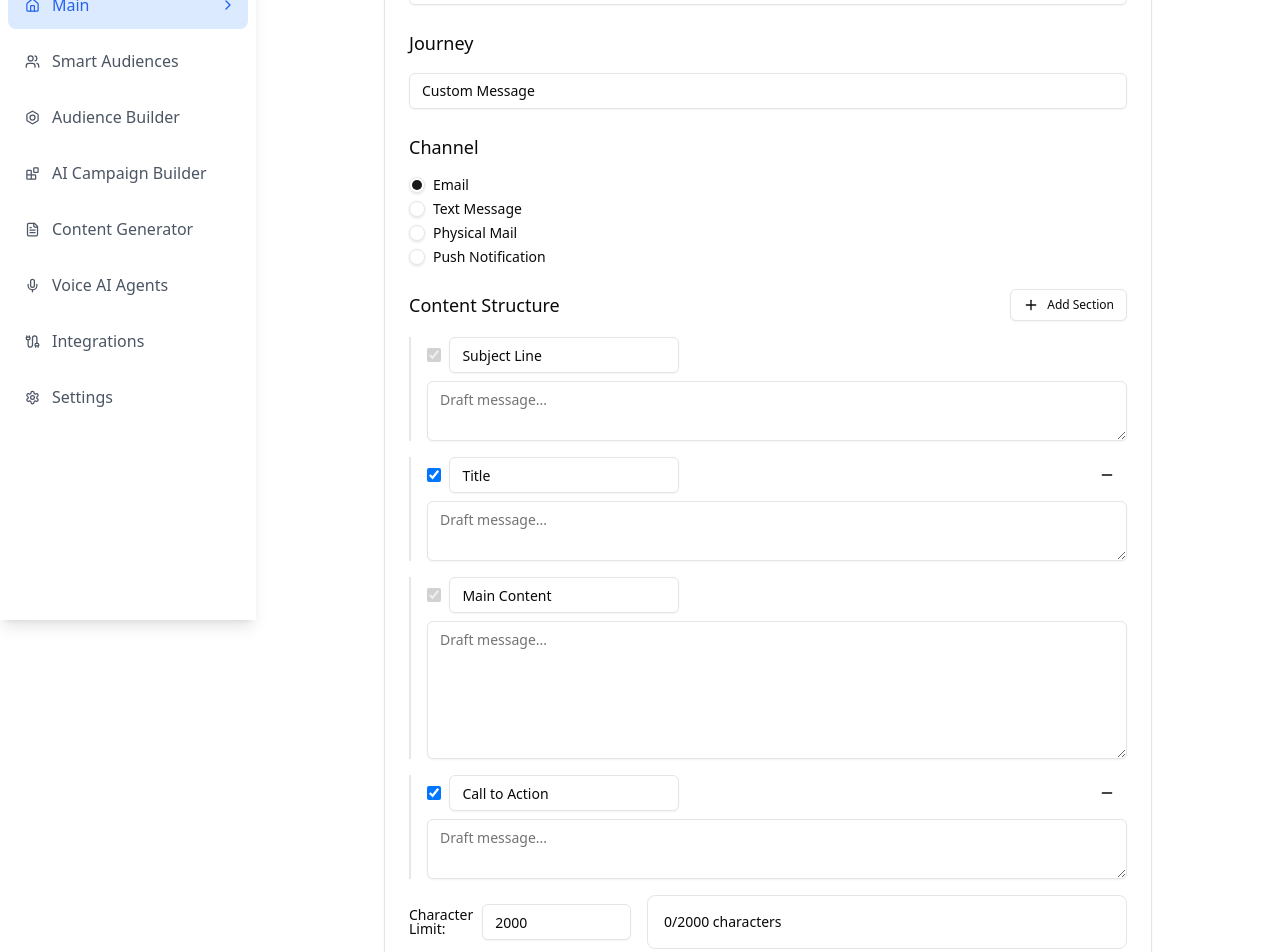
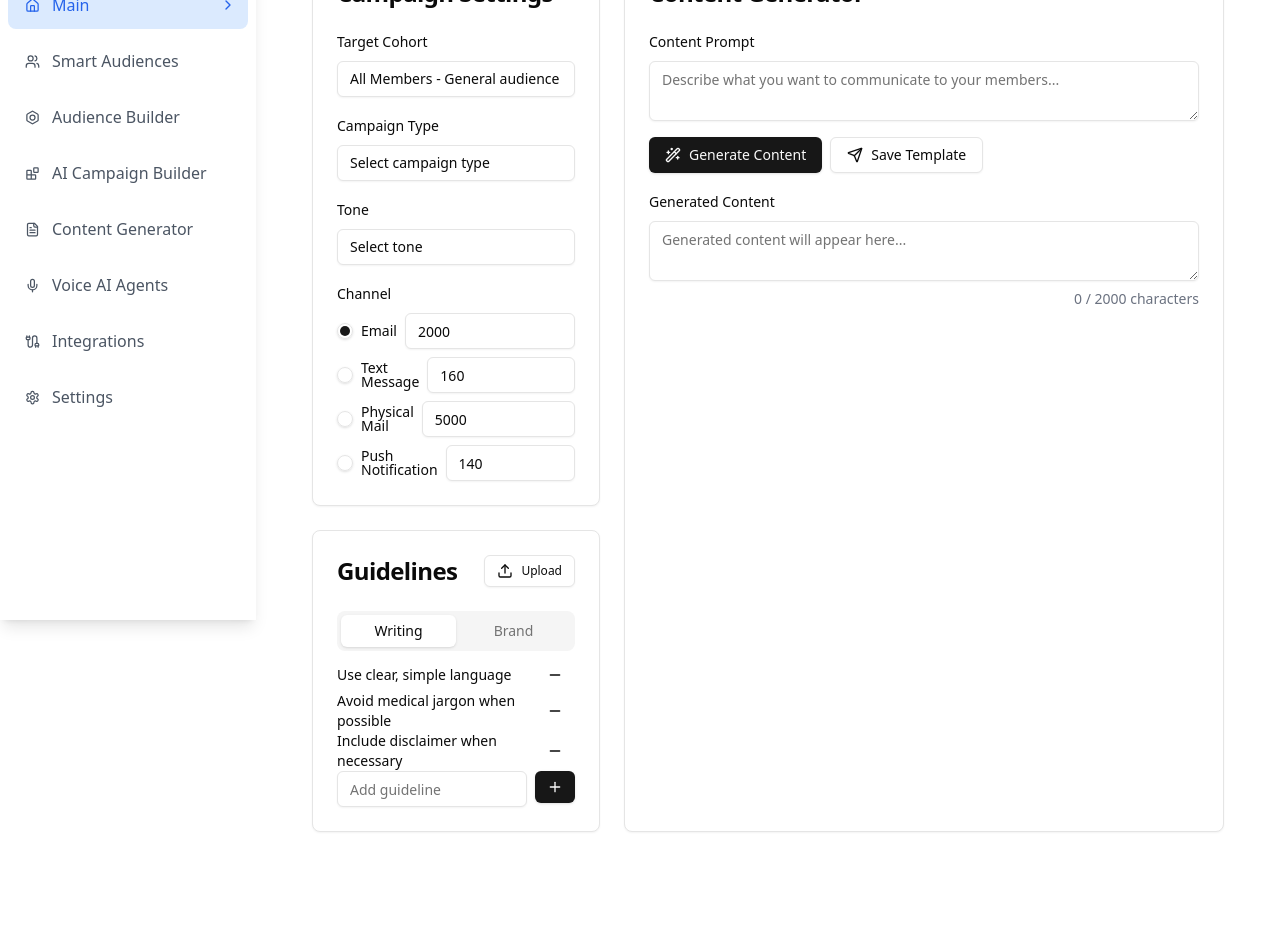
Before and after one commit to aida-na/engagement-demo, a Next.js app: page /content in a window 1280 px wide. Shown: the part 180-1132 px from the top of the page. After the commit the page ends 1068 px from the top, so only its background shows below. Built offline with nearby package versions, Linux system fonts and the light colour scheme.

Commit message:
content gen

```diff
--- a/src/app/content/page.js
+++ b/src/app/content/page.js
@@ -1,66 +1,29 @@
-"use client"
-
+'use client';
 import React, { useState } from 'react';
-import { Card, CardContent, CardHeader, CardTitle } from '@/components/ui/card';
+import { Card, CardHeader, CardTitle, CardContent } from '@/components/ui/card';
 import { Button } from '@/components/ui/button';
+import { Textarea } from '@/components/ui/textarea';
 import { Input } from '@/components/ui/input';
-import { Textarea } from '@/components/ui/textarea';
+import { Select, SelectContent, SelectItem, SelectTrigger, SelectValue } from '@/components/ui/select';
 import { RadioGroup, RadioGroupItem } from '@/components/ui/radio-group';
 import { Label } from '@/components/ui/label';
+import { AlertCircle, Mail, Send, Sparkles, Wand2, Plus, Upload, Minus } from 'lucide-react';
 import { Alert, AlertDescription } from '@/components/ui/alert';
-import { Plus, Minus, Wand2, Upload } from 'lucide-react';
-import { Select, SelectContent, SelectItem, SelectTrigger, SelectValue } from '@/components/ui/select';
 import { Tabs, TabsContent, TabsList, TabsTrigger } from "@/components/ui/tabs";
 
-const ContentGenerator = () => {
-  // Templates data
-  const templates = {
-    engagement: {
-      subject: "Stay Connected with Your Health Journey",
-      title: "Your Health Journey Matters",
-      content: "We noticed you haven't visited recently and want to ensure you're getting the care you need...",
-      cta: "Schedule a Check-up"
-    },
-    enrollment: {
-      subject: "Enhance Your Healthcare Coverage",
-      title: "Choose the Right Health Plan",
-      content: "Open enrollment period is here. Explore our comprehensive healthcare plans...",
-      cta: "Enroll Now"
-    },
-    newsletter: {
-      subject: "Your Monthly Health Update",
-      title: "Stay Informed About Your Health",
-      content: "This month's wellness insights and healthcare updates...",
-      cta: "Read More"
-    }
-  };
-
-  // Smart cohorts data
-  const cohorts = {
-    all: { name: 'All Members', description: 'General audience' },
-    diabetes: { name: 'Members with Diabetes', description: 'Diabetes management patients' },
-    seniors: { name: 'Senior Members', description: 'Age 65+' },
-    chronic: { name: 'Chronic Care', description: 'Ongoing treatment members' },
-    newPatients: { name: 'New Members', description: 'First-time visitors' },
-    preventive: { name: 'Preventive Care', description: 'Wellness and prevention focus' }
-  };
-
-  // States
+const EmailMarketingDashboard = () => {
+  const [emailContent, setEmailContent] = useState('');
+  const [prompt, setPrompt] = useState('');
+  const [isGenerating, setIsGenerating] = useState(false);
   const [channel, setChannel] = useState('email');
   const [selectedTemplate, setSelectedTemplate] = useState('custom');
+  const [selectedCohort, setSelectedCohort] = useState('all');
   const [characterLimit, setCharacterLimit] = useState({
     email: 2000,
     text: 160,
     push: 140,
     mail: 5000
   });
-  const [selectedCohort, setSelectedCohort] = useState('diabetes');
-  const [contentStructure, setContentStructure] = useState([
-    { id: 'subject', label: 'Subject Line', enabled: true, content: '', required: true, placeholder: 'Draft message...' },
-    { id: 'title', label: 'Title', enabled: true, content: '', required: false, placeholder: 'Draft message...' },
-    { id: 'content', label: 'Main Content', enabled: true, content: '', required: true, placeholder: 'Draft message...' },
-    { id: 'cta', label: 'Call to Action', enabled: true, content: '', required: false, placeholder: 'Draft message...' }
-  ]);
   const [writingGuidelines, setWritingGuidelines] = useState([
     'Use clear, simple language',
     'Avoid medical jargon when possible',
@@ -73,19 +36,28 @@ const ContentGenerator = () => {
   ]);
   const [newGuideline, setNewGuideline] = useState('');
 
-  // Handler functions
-  const handleAddStructureItem = () => {
-    const newId = `custom${contentStructure.length + 1}`;
-    setContentStructure([
-      ...contentStructure,
-      { id: newId, label: 'Custom Section', enabled: true, content: '', required: false, placeholder: 'Draft message...' }
-    ]);
-  };
+  // Configuration options
+  const campaignTypes = [
+    { id: 'open-enrollment', name: 'Open Enrollment' },
+    { id: 'wellness-program', name: 'Wellness Program' },
+    { id: 'plan-updates', name: 'Plan Updates' },
+    { id: 'preventive-care', name: 'Preventive Care' },
+  ];
 
-  const handleStructureChange = (id, field, value) => {
-    setContentStructure(contentStructure.map(item =>
-      item.id === id ? { ...item, [field]: value } : item
-    ));
+  const toneOptions = [
+    { id: 'professional', name: 'Professional' },
+    { id: 'friendly', name: 'Friendly' },
+    { id: 'informative', name: 'Informative' },
+    { id: 'urgent', name: 'Urgent' },
+  ];
+
+  const cohorts = {
+    all: { name: 'All Members', description: 'General audience' },
+    diabetes: { name: 'Members with Diabetes', description: 'Diabetes management patients' },
+    seniors: { name: 'Senior Members', description: 'Age 65+' },
+    chronic: { name: 'Chronic Care', description: 'Ongoing treatment members' },
+    newPatients: { name: 'New Members', description: 'First-time visitors' },
+    preventive: { name: 'Preventive Care', description: 'Wellness and prevention focus' }
   };
 
   const handleGuidelineAdd = (type) => {
@@ -106,31 +78,43 @@ const ContentGenerator = () => {
     }
   };
 
-  const handleGuidelineUpload = (type) => {
-    // This would trigger file upload functionality
-    console.log(`Upload ${type} guidelines document`);
-  };
+  const handleGenerate = () => {
+    setIsGenerating(true);
+    setTimeout(() => {
+      setEmailContent(`Dear [Member Name],
 
-  const getCharacterCount = () => {
-    return contentStructure
-      .filter(item => item.enabled)
-      .reduce((total, item) => total + item.content.length, 0);
-  };
+We hope this email finds you well. We're excited to share some important updates about your healthcare plan that will help you make the most of your benefits.
 
-  const isOverLimit = () => {
-    return getCharacterCount() > characterLimit[channel];
+[Generated content would appear here based on the selected campaign type and tone]
+
+Best regards,
+Your Healthcare Team`);
+      setIsGenerating(false);
+    }, 1500);
   };
 
   return (
-    <div className="max-w-3xl mx-auto space-y-6">
+    <div className="max-w-6xl mx-auto p-6 space-y-6">
+      <header className="flex items-center justify-between mb-6">
+        <div>
+          <h1 className="text-2xl font-bold">Healthcare Content Generator</h1>
+          <p className="text-gray-500">Create personalized healthcare plan communications</p>
+        </div>
+        <Button variant="outline" className="gap-2">
+          <Mail className="w-4 h-4" />
+          Preview Message
+        </Button>
+      </header>
+
+      <div className="grid grid-cols-1 md:grid-cols-3 gap-6">
+        <div className="md:col-span-1 space-y-6">
           <Card>
             <CardHeader>
-          <CardTitle>Content Generator</CardTitle>
+              <CardTitle>Campaign Settings</CardTitle>
             </CardHeader>
-        <CardContent className="space-y-6">
-          {/* Target Cohort Selection */}
-          <div className="space-y-4">
-            <h3 className="text-lg font-medium">Target Cohort</h3>
+            <CardContent className="space-y-4">
+              <div className="space-y-2">
+                <label className="text-sm font-medium">Target Cohort</label>
                 <Select value={selectedCohort} onValueChange={setSelectedCohort}>
                   <SelectTrigger>
                     <SelectValue placeholder="Choose target cohort..." />
@@ -145,183 +129,112 @@ const ContentGenerator = () => {
                 </Select>
               </div>
 
-          {/* Rest of the component remains unchanged */}
-          {/* Journey Selection */}
-          <div className="space-y-4">
-            <h3 className="text-lg font-medium">Journey</h3>
-            <Select value={selectedTemplate} onValueChange={setSelectedTemplate}>
+              <div className="space-y-2">
+                <label className="text-sm font-medium">Campaign Type</label>
+                <Select>
                   <SelectTrigger>
-                <SelectValue placeholder="Choose a journey..." />
+                    <SelectValue placeholder="Select campaign type" />
                   </SelectTrigger>
                   <SelectContent>
-                <SelectItem value="custom">Custom Message</SelectItem>
-                <SelectItem value="engagement">Patient Engagement</SelectItem>
-                <SelectItem value="enrollment">Plan Enrollment</SelectItem>
-                <SelectItem value="newsletter">Health Newsletter</SelectItem>
+                    {campaignTypes.map((type) => (
+                      <SelectItem key={type.id} value={type.id}>
+                        {type.name}
+                      </SelectItem>
+                    ))}
                   </SelectContent>
                 </Select>
               </div>
 
-          {/* Channel Selection */}
-          <div className="space-y-4">
-            <h3 className="text-lg font-medium">Channel</h3>
-            <RadioGroup value={channel} onValueChange={setChannel} className="flex flex-wrap gap-4">
+              <div className="space-y-2">
+                <label className="text-sm font-medium">Tone</label>
+                <Select>
+                  <SelectTrigger>
+                    <SelectValue placeholder="Select tone" />
+                  </SelectTrigger>
+                  <SelectContent>
+                    {toneOptions.map((tone) => (
+                      <SelectItem key={tone.id} value={tone.id}>
+                        {tone.name}
+                      </SelectItem>
+                    ))}
+                  </SelectContent>
+                </Select>
+              </div>
+
+              <div className="space-y-2">
+                <label className="text-sm font-medium">Channel</label>
+                <RadioGroup value={channel} onValueChange={setChannel} className="flex flex-col space-y-2">
                   <div className="flex items-center space-x-2">
                     <RadioGroupItem value="email" id="email" />
                     <Label htmlFor="email">Email</Label>
+                    <Input
+                      type="number"
+                      value={characterLimit.email}
+                      onChange={(e) => setCharacterLimit({...characterLimit, email: parseInt(e.target.value)})}
+                      className="w-24 ml-auto"
+                    />
                   </div>
                   <div className="flex items-center space-x-2">
                     <RadioGroupItem value="text" id="text" />
                     <Label htmlFor="text">Text Message</Label>
+                    <Input
+                      type="number"
+                      value={characterLimit.text}
+                      onChange={(e) => setCharacterLimit({...characterLimit, text: parseInt(e.target.value)})}
+                      className="w-24 ml-auto"
+                    />
                   </div>
                   <div className="flex items-center space-x-2">
                     <RadioGroupItem value="mail" id="mail" />
                     <Label htmlFor="mail">Physical Mail</Label>
+                    <Input
+                      type="number"
+                      value={characterLimit.mail}
+                      onChange={(e) => setCharacterLimit({...characterLimit, mail: parseInt(e.target.value)})}
+                      className="w-24 ml-auto"
+                    />
                   </div>
                   <div className="flex items-center space-x-2">
                     <RadioGroupItem value="push" id="push" />
                     <Label htmlFor="push">Push Notification</Label>
+                    <Input
+                      type="number"
+                      value={characterLimit.push}
+                      onChange={(e) => setCharacterLimit({...characterLimit, push: parseInt(e.target.value)})}
+                      className="w-24 ml-auto"
+                    />
                   </div>
                 </RadioGroup>
               </div>
+            </CardContent>
+          </Card>
 
-          {/* Content Structure */}
-          <div className="space-y-4">
-            <div className="flex justify-between items-center">
-              <h3 className="text-lg font-medium">Content Structure</h3>
+          <Card>
+            <CardHeader className="flex flex-row items-center justify-between space-y-0">
+              <CardTitle>Guidelines</CardTitle>
               <Button
                 variant="outline"
                 size="sm"
                 className="flex items-center"
-                onClick={handleAddStructureItem}
-              >
-                <Plus className="h-4 w-4 mr-2" />
-                Add Section
-              </Button>
-            </div>
-
-            {contentStructure.map((item) => (
-              <div key={item.id} className="space-y-2 border-l-2 border-gray-200 pl-4">
-                <div className="flex items-center justify-between">
-                  <div className="flex items-center space-x-2">
-                    <input
-                      type="checkbox"
-                      checked={item.enabled}
-                      onChange={(e) => handleStructureChange(item.id, 'enabled', e.target.checked)}
-                      className="h-4 w-4"
-                      disabled={item.required}
-                    />
-                    <Input
-                      value={item.label}
-                      onChange={(e) => handleStructureChange(item.id, 'label', e.target.value)}
-                      className="w-48"
-                    />
-                  </div>
-                  {!item.required && (
-                    <Button
-                      variant="ghost"
-                      size="sm"
-                      onClick={() => setContentStructure(contentStructure.filter(i => i.id !== item.id))}
-                    >
-                      <Minus className="h-4 w-4" />
-                    </Button>
-                  )}
-                </div>
-                {item.enabled && (
-                  <Textarea
-                    value={item.content}
-                    onChange={(e) => handleStructureChange(item.id, 'content', e.target.value)}
-                    placeholder={item.placeholder}
-                    className="w-full"
-                    rows={item.id === 'content' ? 6 : 2}
-                  />
-                )}
-              </div>
-            ))}
-
-            {/* Character Limit */}
-            <div className="flex items-center space-x-4 mt-4">
-              <div className="flex items-center space-x-2">
-                <Label htmlFor="charLimit">Character Limit:</Label>
-                <Input
-                  type="number"
-                  id="charLimit"
-                  value={characterLimit[channel]}
-                  onChange={(e) => setCharacterLimit({
-                    ...characterLimit,
-                    [channel]: Number(e.target.value)
-                  })}
-                  className="w-24"
-                />
-              </div>
-              <Alert variant={isOverLimit() ? "destructive" : "default"} className="ml-4">
-                <AlertDescription>
-                  {getCharacterCount()}/{characterLimit[channel]} characters
-                  {isOverLimit() && " (Over limit!)"}
-                </AlertDescription>
-              </Alert>
-            </div>
-          </div>
-
-          {/* Guidelines */}
-          <div className="space-y-4">
-            <div className="flex justify-between items-center">
-              <h3 className="text-lg font-medium">Guidelines</h3>
-              <Button
-                variant="outline"
-                size="sm"
-                className="flex items-center"
-                onClick={() => handleGuidelineUpload('document')}
               >
                 <Upload className="h-4 w-4 mr-2" />
-                Upload Guidelines
+                Upload
               </Button>
-            </div>
+            </CardHeader>
+            <CardContent>
               <Tabs defaultValue="writing">
-              <TabsList>
-                <TabsTrigger value="writing">Writing Guidelines</TabsTrigger>
-                <TabsTrigger value="brand">Brand Guidelines</TabsTrigger>
+                <TabsList className="w-full">
+                  <TabsTrigger value="writing" className="flex-1">Writing</TabsTrigger>
+                  <TabsTrigger value="brand" className="flex-1">Brand</TabsTrigger>
                 </TabsList>
 
                 <TabsContent value="writing" className="space-y-4">
                   {writingGuidelines.map((guideline, index) => (
-                  <div key={index} className="flex items-center space-x-2">
+                    <div key={index} className="flex items-center justify-between text-sm">
                       <span className="flex-1">{guideline}</span>
                       <Button
                         variant="ghost"
-                    size="icon"
-                    onClick={() => setContentStructure(contentStructure.filter(i => i.id !== item.id))}
-                  >
-                    <Minus className="h-4 w-4" />
-                  </Button>
-                  </div>
-                ))}
-                <div className="flex space-x-2">
-                  <Input
-                    value={newGuideline}
-                    onChange={(e) => setNewGuideline(e.target.value)}
-                    placeholder="Add new writing guideline"
-                    className="flex-1"
-                  />
-                <Button
-                  variant="default"
                         size="sm"
-                  className="flex items-center"
-                  onClick={() => handleGuidelineAdd('writing')}
-                >
-                  <Plus className="h-4 w-4 mr-2" />
-                  Add
-                </Button>
-                </div>
-              </TabsContent>
-
-              <TabsContent value="brand" className="space-y-4">
-                {brandGuidelines.map((guideline, index) => (
-                  <div key={index} className="flex items-center space-x-5">
-                    <span className="flex-1">{guideline}</span>
-                    <Button
-                      variant="ghost"
-                      size="icon"
                         onClick={() => handleGuidelineRemove('writing', index)}
                       >
                         <Minus className="h-4 w-4" />
@@ -332,33 +245,107 @@ const ContentGenerator = () => {
                     <Input
                       value={newGuideline}
                       onChange={(e) => setNewGuideline(e.target.value)}
-                    placeholder="Add new brand guideline"
-                    className="flex-1"
+                      placeholder="Add guideline"
+                      className="flex-1 text-sm"
                     />
-                  <Button onClick={() => handleGuidelineAdd('brand')}>
-                    <Plus className="h-4 w-4 mr-2" />
-                    Add
+                    <Button
+                      onClick={() => handleGuidelineAdd('writing')}
+                      size="sm"
+                    >
+                      <Plus className="h-4 w-4" />
+                    </Button>
+                  </div>
+                </TabsContent>
+
+                <TabsContent value="brand" className="space-y-4">
+                  {brandGuidelines.map((guideline, index) => (
+                    <div key={index} className="flex items-center justify-between text-sm">
+                      <span className="flex-1">{guideline}</span>
+                      <Button
+                        variant="ghost"
+                        size="sm"
+                        onClick={() => handleGuidelineRemove('brand', index)}
+                      >
+                        <Minus className="h-4 w-4" />
+                      </Button>
+                    </div>
+                  ))}
+                  <div className="flex space-x-2">
+                    <Input
+                      value={newGuideline}
+                      onChange={(e) => setNewGuideline(e.target.value)}
+                      placeholder="Add guideline"
+                      className="flex-1 text-sm"
+                    />
+                    <Button
+                      onClick={() => handleGuidelineAdd('brand')}
+                      size="sm"
+                    >
+                      <Plus className="h-4 w-4" />
                     </Button>
                   </div>
                 </TabsContent>
               </Tabs>
+            </CardContent>
+          </Card>
         </div>
 
-          {/* Generate Content Button */}
-          <div className="flex justify-end">
+        <Card className="md:col-span-2">
+          <CardHeader>
+            <CardTitle>Content Generator</CardTitle>
+          </CardHeader>
+          <CardContent className="space-y-4">
+            <div className="space-y-2">
+              <label className="text-sm font-medium">Content Prompt</label>
+              <Textarea
+                placeholder="Describe what you want to communicate to your members..."
+                value={prompt}
+                onChange={(e) => setPrompt(e.target.value)}
+                className="h-24"
+              />
+            </div>
+
+            <div className="flex gap-2">
               <Button
-            variant="default"
-            size="default"
-            className="flex items-center"
+                onClick={handleGenerate}
+                disabled={isGenerating}
+                className="gap-2"
               >
-            <Wand2 className="h-4 w-4 mr-2" />
-            Generate Content Options
+                {isGenerating ? (
+                  <>
+                    <Sparkles className="w-4 h-4 animate-spin" />
+                    Generating...
+                  </>
+                ) : (
+                  <>
+                    <Wand2 className="w-4 h-4" />
+                    Generate Content
+                  </>
+                )}
               </Button>
+              <Button variant="outline" className="gap-2">
+                <Send className="w-4 h-4" />
+                Save Template
+              </Button>
+            </div>
+
+            <div className="space-y-2">
+              <label className="text-sm font-medium">Generated Content</label>
+              <Textarea
+                value={emailContent}
+                onChange={(e) => setEmailContent(e.target.value)}
+                className="h-64 font-mono"
+                placeholder="Generated content will appear here..."
+              />
+              <div className="text-sm text-gray-500 text-right">
+                {emailContent.length} / {characterLimit[channel]} characters
+              </div>
             </div>
           </CardContent>
         </Card>
       </div>
+    </div>
   );
 };
 
-export default ContentGenerator;
+export default EmailMarketingDashboard;
```
Lines whose indentation alone changed are shown as unchanged.
